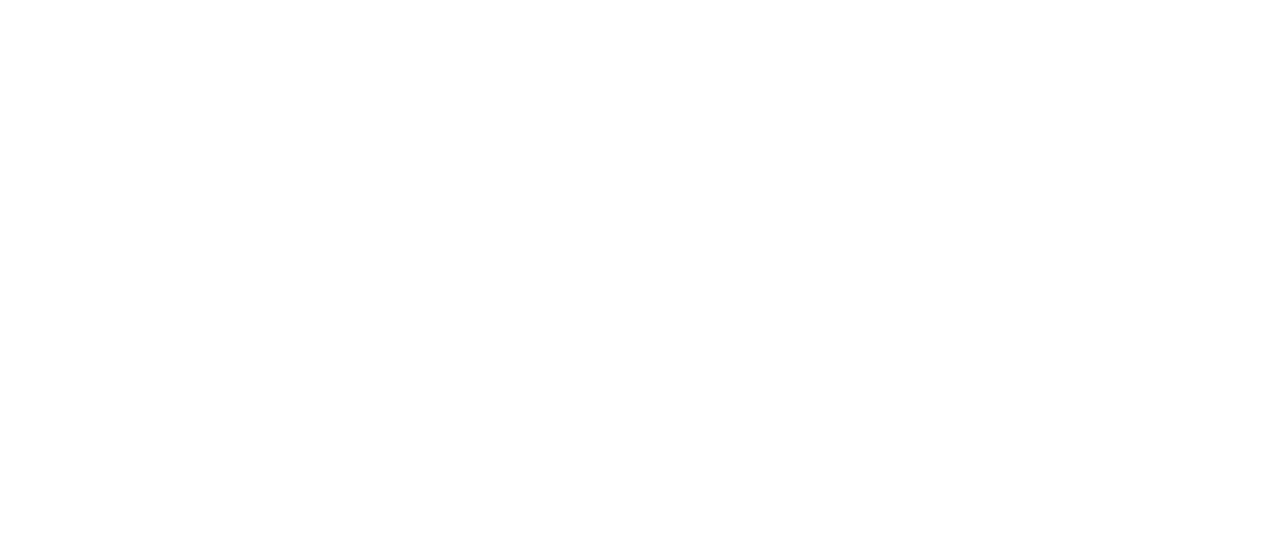
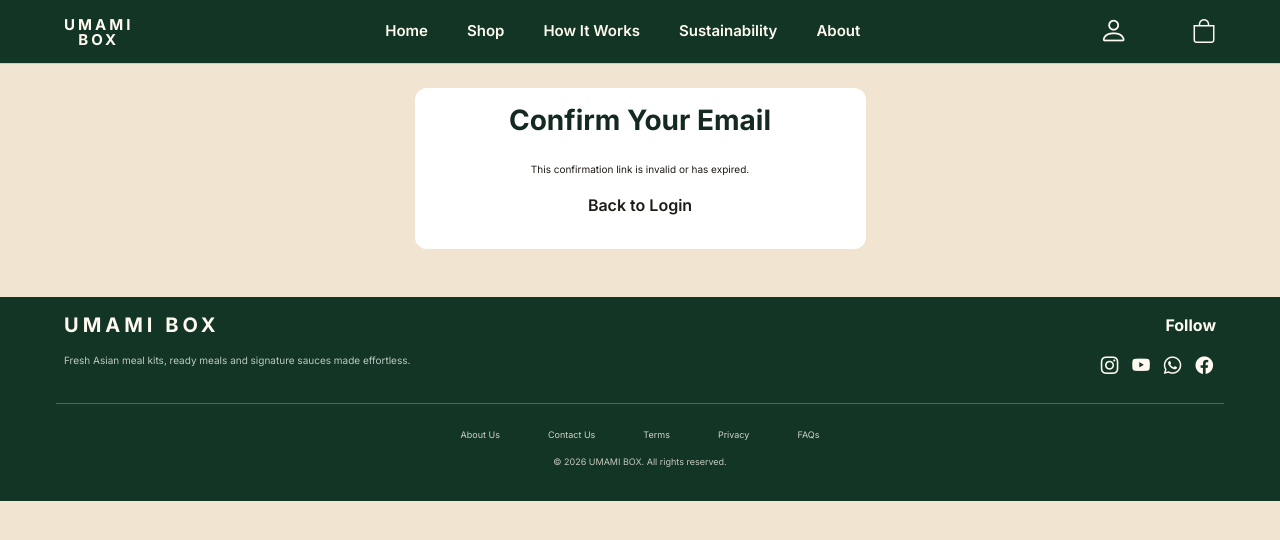
Before and after one commit to JJYNG1023/Project_4_UMAMI_BOX, a Django app: a page that uses templates/account/email_confirm.html in a window 1280 px wide. Before the commit the part shown is empty. Shown: the top 540 px of the page. Run offline with Django 4.2, Linux system fonts and the light colour scheme; parts of the project's set-up code (start-up, migrations or seed data) failed here and were passed over; some libraries are stand-ins or nearby versions; some web fonts are replaced.

Commit message:
add email confirmation and verification

```diff
--- a/templates/account/email_confirm.html
+++ b/templates/account/email_confirm.html
@@ -0,0 +1,48 @@
+{% extends "base.html" %}
+{% load static %}
+
+{% block extra_title %} | Confirm Email{% endblock %}
+
+{% block extra_css %}
+    {{ block.super }}
+    <link rel="stylesheet" href="{% static 'css/account.css' %}">
+{% endblock %}
+
+{% block content %}
+<section class="page-wrapper mt-4 mb-5">
+    <div class="container">
+        <div class="row justify-content-center">
+            <div class="col-12 col-md-8 col-lg-5">
+                <div class="account-card text-center">
+
+                    <h2 class="fs-3 fw-bold mb-4">
+                        Confirm Your Email
+                    </h2>
+
+                    {% if confirmation %}
+                        <p>
+                            Please confirm that this email address belongs to your UMAMI BOX account.
+                        </p>
+
+                        <form method="post" action="{% url 'account_confirm_email' confirmation.key %}">
+                            {% csrf_token %}
+                            <button type="submit" class="account-submit-btn">
+                                Confirm Email
+                            </button>
+                        </form>
+                    {% else %}
+                        <p>
+                            This confirmation link is invalid or has expired.
+                        </p>
+
+                        <a href="{% url 'account_login' %}" class="account-link-inline">
+                            Back to Login
+                        </a>
+                    {% endif %}
+
+                </div>
+            </div>
+        </div>
+    </div>
+</section>
+{% endblock %}
--- a/templates/account/verification_sent.html
+++ b/templates/account/verification_sent.html
@@ -28,7 +28,7 @@
                         If you do not see the email, please check your spam or junk folder.
                     </p>
 
-                    <a href="{% url 'account_login' %}" class="account-submit-btn d-inline-block text-decoration-none mt-3">
+                    <a href="{% url 'account_login' %}" class="account-submit-btn mt-3">
                         Back to Login
                     </a>
 
```
